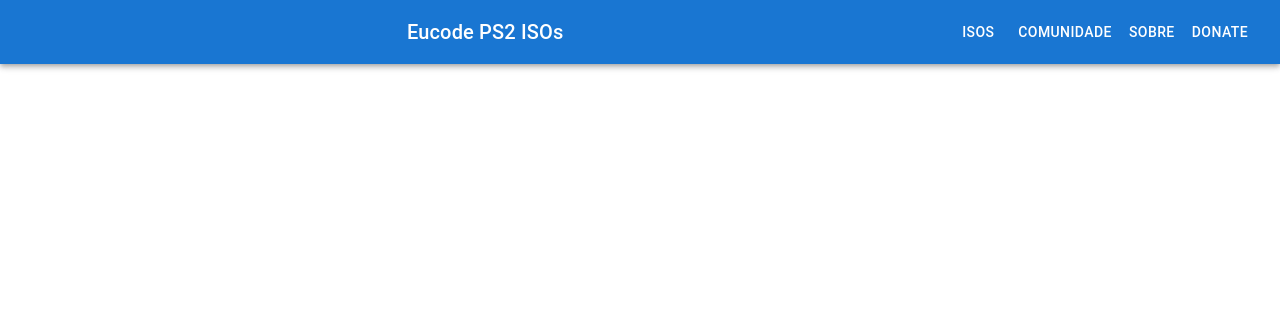
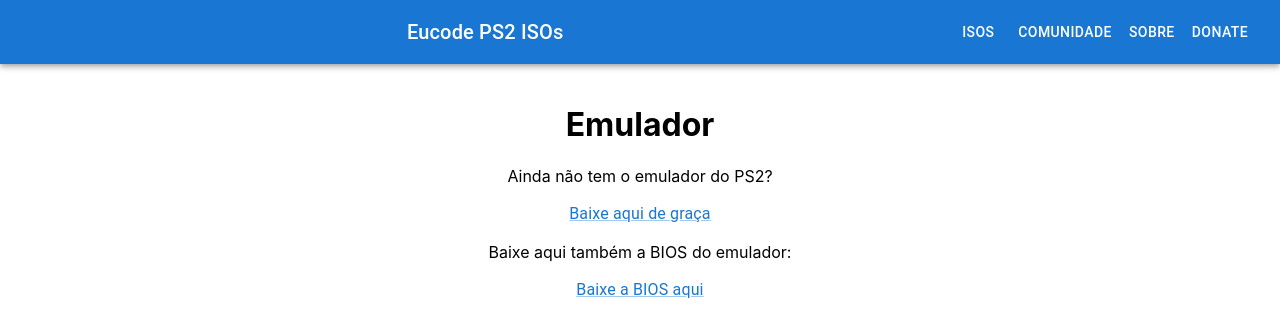
Before and after one commit to EuclidesXcode/eucode-ps2, a React (Create React App) app: page /emulator in a window 1280 px wide. Shown: the top 336 px of the page. Built offline with nearby package versions, Linux system fonts and the light colour scheme.

Commit message:
emulator

```diff
--- a/src/App.js
+++ b/src/App.js
@@ -1,7 +1,7 @@
 import React from 'react';
 import './App.css';
 import { BrowserRouter as Router, Route, Routes } from 'react-router-dom';
-import{ ISOs, Comunidade, Sobre, Donate, Header } from './components';
+import{ ISOs, Comunidade, Sobre, Donate, Header, Emulator } from './components';
 
 function App() {
   return (
@@ -11,6 +11,7 @@
         <Routes>
           <Route path="/" element={<ISOs />} />
           <Route path="/isos" element={<ISOs />} />
+          <Route path="/emulator" element={<Emulator />} />
           <Route path="/comunidade" element={<Comunidade />} />
           <Route path="/sobre" element={<Sobre />} />
           <Route path="/donate" element={<Donate />} />
--- /dev/null
+++ b/src/components/emulator/Emulator.js
@@ -0,0 +1,24 @@
+import React from 'react';
+import { Link, Typography } from '@mui/material';
+
+const Emulator = () => {
+    return (
+        <div style={{ padding: '20px' }}>
+            <h1>Emulador</h1>
+            <p>Ainda não tem o emulador do PS2?</p>
+            <Typography variant="body1">
+                <Link href="https://drive.google.com/file/d/1dFcvk5Fgjd9eZ8ARem-P81-ytsbmn8-J/view?usp=share_link" target="_blank" rel="noopener noreferrer">
+                    Baixe aqui de graça
+                </Link>
+            </Typography>
+            <p>Baixe aqui também a BIOS do emulador:</p>
+            <Typography variant="body1">
+                <Link href="https://drive.google.com/file/d/1M13sCEf7lX-fxksbqGipofRXn8Y7ElEm/view?usp=share_link" target="_blank" rel="noopener noreferrer">
+                    Baixe a BIOS aqui
+                </Link>
+            </Typography>
+        </div>
+    );
+};
+
+export default Emulator;
--- a/src/components/index.js
+++ b/src/components/index.js
@@ -3,11 +3,13 @@
 import Comunidade from "./comunit/Comunidade";
 import Sobre from "./about/Sobre";
 import Donate from "./donate/Donate";
+import Emulator from "./emulator/Emulator";
 
 export {
     Header,
     ISOs,
     Comunidade,
     Sobre,
-    Donate
+    Donate,
+    Emulator
 }
```
